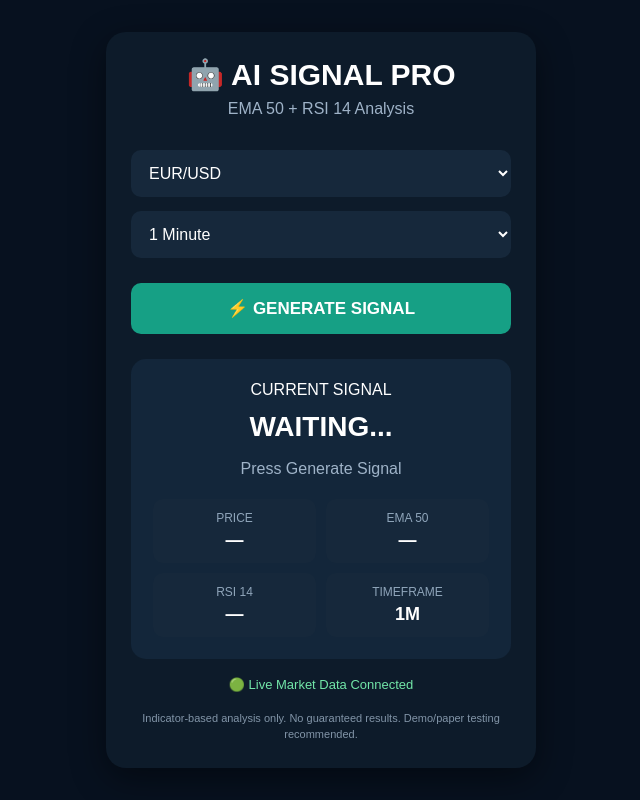
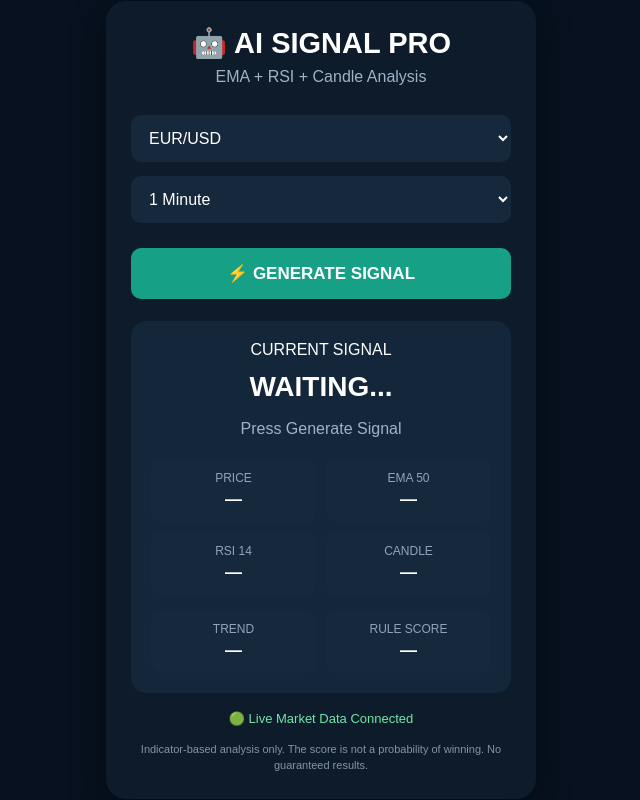
Before and after one commit to monowarhossain50000-coder/Ai-Signal-pro, a Flask app: page / in a window 1280 px wide. Shown: the whole page, without its empty margins (319-959 px from the left). Run offline with Flask 3, Linux system fonts and the light colour scheme.

Commit message:
Update index.html

```diff
--- a/templates/index.html
+++ b/templates/index.html
@@ -33,6 +33,7 @@
 justify-content: center;
 
 align-items: center;
+
 }
 
 .container {
@@ -52,20 +53,23 @@
 box-shadow:
 0 10px 35px
 rgba(0,0,0,.45);
+
 }
 
 h1 {
 
 margin: 0;
 
-            font-size: 30px;
+font-size: 29px;
+
 }
 
 .subtitle {
 
 color: #9fb3c8;
 
-            margin: 8px 0 25px;
+margin: 8px 0 22px;
+
 }
 
 select {
@@ -85,6 +89,7 @@
 color: white;
 
 font-size: 16px;
+
 }
 
 button {
@@ -106,17 +111,19 @@
 font-size: 17px;
 
 font-weight: bold;
+
 }
 
 .signal-box {
 
-            margin-top: 25px;
+margin-top: 22px;
 
-            padding: 22px;
+padding: 20px;
 
 border-radius: 15px;
 
 background: #13263a;
+
 }
 
 #signal {
@@ -126,6 +133,7 @@
 font-weight: bold;
 
 margin: 12px 0;
+
 }
 
 #details {
@@ -133,18 +141,19 @@
 color: #9fb3c8;
 
 line-height: 1.8;
+
 }
 
-        .indicator {
+.grid {
+
+display: grid;
+
+grid-template-columns: 1fr 1fr;
+
+gap: 10px;
 
 margin-top: 15px;
 
-            display: grid;
-
-            grid-template-columns:
-                1fr 1fr;
-
-            gap: 10px;
 }
 
 .box {
@@ -154,22 +163,25 @@
 padding: 12px;
 
 border-radius: 10px;
+
 }
 
 .box span {
 
 display: block;
 
+font-size: 12px;
+
 color: #8fa5ba;
 
-            font-size: 12px;
+margin-bottom: 5px;
 
-            margin-bottom: 5px;
 }
 
 .box strong {
 
-            font-size: 18px;
+font-size: 17px;
+
 }
 
 .status {
@@ -179,17 +191,19 @@
 color: #72e6a8;
 
 font-size: 13px;
+
 }
 
 .warning {
 
-            margin-top: 18px;
+margin-top: 15px;
+
+font-size: 11px;
 
 color: #8295a8;
 
-            font-size: 11px;
+line-height: 1.5;
 
-            line-height: 1.5;
 }
 
 </style>
@@ -206,22 +220,14 @@
 </h1>
 
 <div class="subtitle">
-        EMA 50 + RSI 14 Analysis
+EMA + RSI + Candle Analysis
 </div>
 
 
 <select id="pair">
 
-        <option value="EUR/USD">
+<option>
 EUR/USD
-        </option>
-
-        <option value="GBP/USD">
-            GBP/USD
-        </option>
-
-        <option value="USD/JPY">
-            USD/JPY
 </option>
 
 </select>
@@ -229,7 +235,7 @@
 
 <select id="timeframe">
 
-        <option value="1min">
+<option>
 1 Minute
 </option>
 
@@ -249,22 +255,16 @@
 CURRENT SIGNAL
 </div>
 
+<div id="signal">
+WAITING...
+</div>
 
-        <div id="signal">
-
-            WAITING...
-
+<div id="details">
+Press Generate Signal
 </div>
 
 
-        <div id="details">
-
-            Press Generate Signal
-
-        </div>
-
-
-        <div class="indicator">
+<div class="grid">
 
 <div class="box">
 
@@ -308,11 +308,41 @@
 <div class="box">
 
 <span>
-                    TIMEFRAME
+CANDLE
 </span>
 
-                <strong>
-                    1M
+<strong id="candle">
+—
+</strong>
+
+</div>
+
+</div>
+
+
+<div class="grid">
+
+<div class="box">
+
+<span>
+TREND
+</span>
+
+<strong id="trend">
+—
+</strong>
+
+</div>
+
+
+<div class="box">
+
+<span>
+RULE SCORE
+</span>
+
+<strong id="confidence">
+—
 </strong>
 
 </div>
@@ -332,8 +362,8 @@
 <div class="warning">
 
 Indicator-based analysis only.
+The score is not a probability of winning.
 No guaranteed results.
-        Demo/paper testing recommended.
 
 </div>
 
@@ -350,28 +380,16 @@ async function generateSignal() {
 const details =
 document.getElementById("details");
 
-    const price =
-        document.getElementById("price");
-
-    const ema =
-        document.getElementById("ema");
-
-    const rsi =
-        document.getElementById("rsi");
-
-
 signal.innerText =
 "⏳ ANALYZING...";
 
 details.innerText =
-        "Fetching live market data...";
-
+"Fetching live candles...";
 
 try {
 
 const response =
 await fetch("/api/market");
-
 
 const data =
 await response.json();
@@ -386,19 +404,38 @@ async function generateSignal() {
 data.error;
 
 return;
+
 }
 
 
-        price.innerText =
+document.getElementById("price")
+.innerText =
 data.price;
 
 
-        ema.innerText =
+document.getElementById("ema")
+.innerText =
 data.ema50;
 
 
-        rsi.innerText =
+document.getElementById("rsi")
+.innerText =
 data.rsi14;
+
+
+document.getElementById("candle")
+.innerText =
+data.candle;
+
+
+document.getElementById("trend")
+.innerText =
+data.ema_trend;
+
+
+document.getElementById("confidence")
+.innerText =
+data.confidence + "%";
 
 
 if (data.signal === "CALL / UP") {
@@ -437,7 +474,7 @@ async function generateSignal() {
 "⚠️ ERROR";
 
 details.innerText =
-            "Could not connect to server.";
+"Server connection failed.";
 
 }
 
```
Lines whose indentation alone changed are shown as unchanged.
